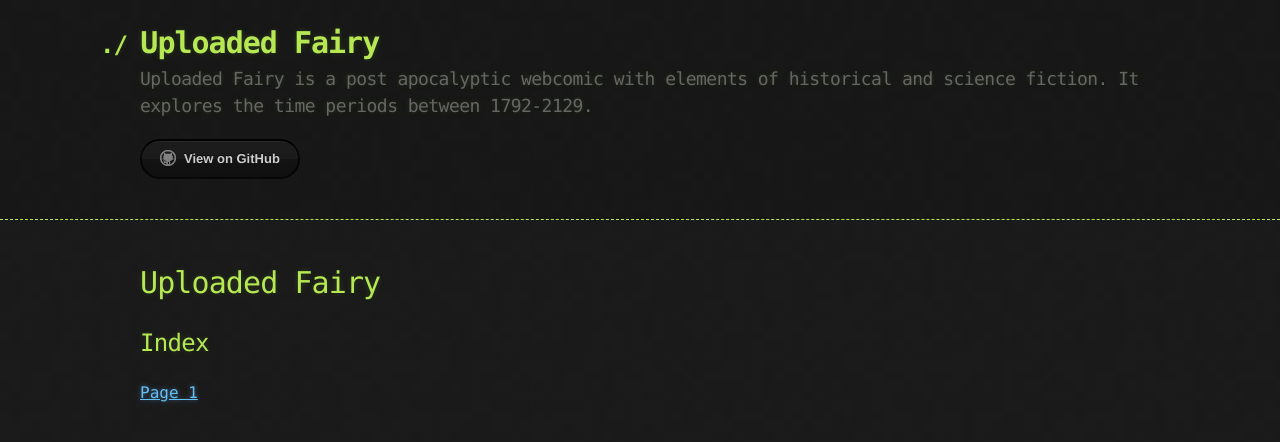
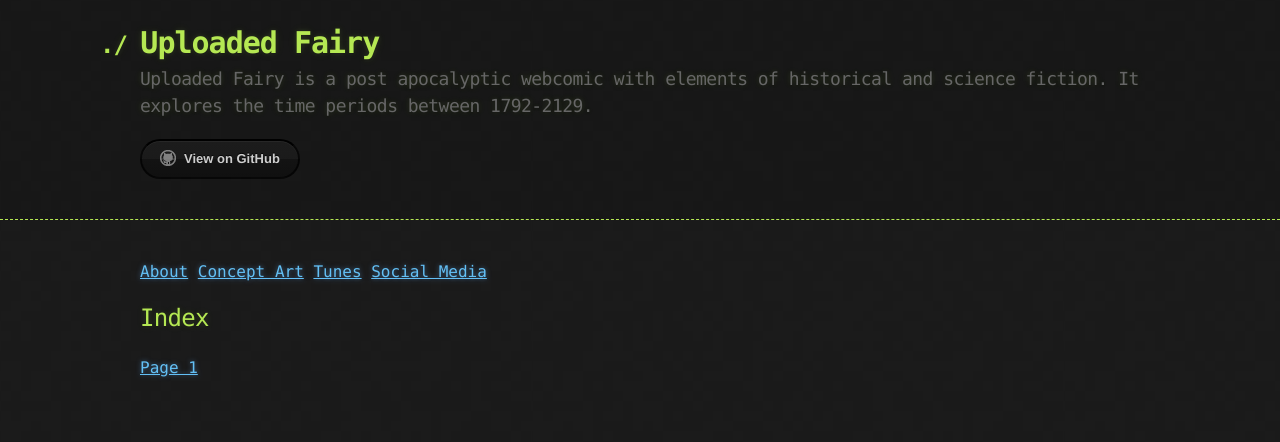
Before and after one commit to LWFlouisa/uploadedfairyalt, a Jekyll site: the page built from index.md, in a window 1280 px wide. Shown: the top 442 px of the page. Built offline with Jekyll 4.4.1, drawn with Linux system fonts in a browser that asks for light colours; our own code applies the rules of GitHub Pages for plain Markdown files.

Commit message:
Update index.md

```diff
--- a/index.md
+++ b/index.md
@@ -1,7 +1,7 @@
 ---
 layout: default
 ---
-# Uploaded Fairy
+[About]() [Concept Art]() [Tunes]() [Social Media]()
 
 ## Index
 
```
